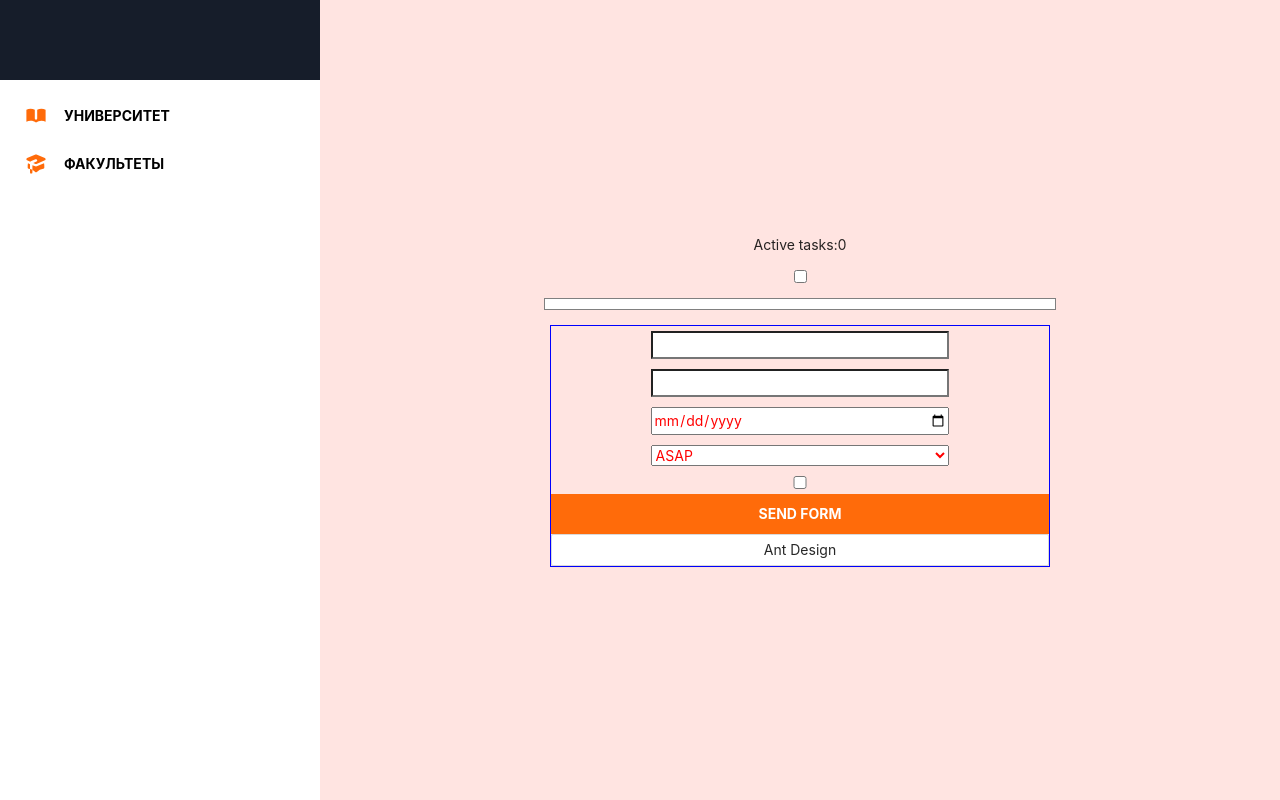
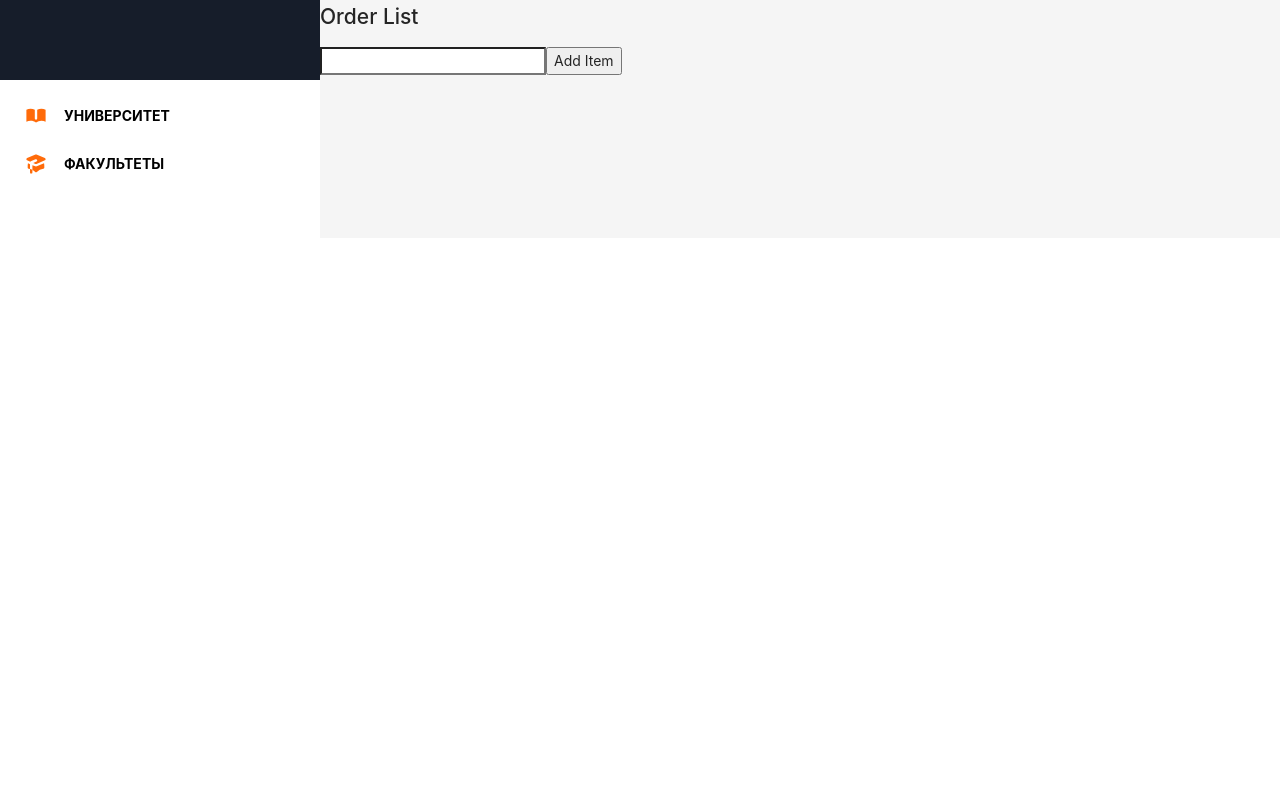
Before and after one commit to MarselBurdo/r-lessons, a React (Create React App) app: page / in a window 1280 px wide. Built offline with nearby package versions, Linux system fonts and the light colour scheme.

Commit message:
livecycle

```diff
--- a/package.json
+++ b/package.json
@@ -9,6 +9,7 @@
     "@testing-library/react": "^11.2.7",
     "@testing-library/user-event": "^12.8.3",
     "antd": "^4.16.13",
+    "classnames": "^2.3.1",
     "node-sass": "^6.0.1",
     "prop-types": "^15.7.2",
     "react": "^17.0.2",
@@ -16,6 +17,7 @@
     "react-icons": "^4.3.1",
     "react-scripts": "4.0.3",
     "tailwindcss": "^2.2.17",
+    "uuid": "^8.3.2",
     "web-vitals": "^1.1.2"
   },
   "scripts": {
--- /dev/null
+++ b/src/Components/Order/AddItem/AddItem.jsx
@@ -0,0 +1,34 @@
+import React, { useState } from "react";
+import { v4 as uuidv4 } from "uuid";
+
+export default function AddItem({ changeItems, items }) {
+  const [input, setInput] = useState("");
+
+  const handleOnClick = () => {
+    if (!input) return alert("Write item");
+
+    if (items && items.some((item) => item.text === input))
+      return alert("This item in list. Change you chose");
+
+    changeItems((prev) => [
+      ...prev,
+      { id: uuidv4(), text: input, done: false },
+    ]);
+
+    //clear input
+    setInput("");
+  };
+
+  return (
+    <div>
+      <input
+        type="text"
+        value={input}
+        onChange={(e) => setInput(e.target.value)}
+      />
+      <button type="button" onClick={handleOnClick}>
+        Add Item
+      </button>
+    </div>
+  );
+}
--- /dev/null
+++ b/src/Components/Order/LiveCycle.jsx
@@ -0,0 +1,79 @@
+import React, { useEffect, useState } from "react";
+
+let x = 0;
+
+export default function LiveCycle() {
+  /**
+   * Объявляем state
+   *  аналог записи state ниже
+  const [liveCycleState, setLiveCycleState] = useState({
+    counter: 0,
+    show: false,
+  });
+   */
+  const [counter, setCounter] = useState(0);
+  const [show, setShow] = useState(false);
+
+  console.log("Render in Conponent");
+
+  useEffect(() => {
+    /**
+     * тут обычно делается запрос на API(бэкенд)
+     */
+    console.log("This useEffect like componentDidMount, render once");
+
+    // setShow(true);
+  }, []);
+
+  useEffect(() => {
+    console.log(
+      "This useEffect like componentDidUpdate, render which counter change",
+      counter
+    );
+  }, [counter]);
+
+  useEffect(() => {
+    console.log(
+      "This useEffect like componentDidUpdate, render which show change",
+      show
+    );
+  }, [show]);
+
+  useEffect(() => {
+    console.log("useEffect no dependency");
+  });
+
+  useEffect(() => {
+    console.log("useEffect x", x);
+  }, [x]);
+
+  useEffect(() => {
+    return () => {
+      console.log(
+        "This useEffect like componentDidUnmount render in component die"
+      );
+    };
+  }, []);
+
+  return (
+    <>
+      {" "}
+      <h2>Значение: {counter}</h2>
+      <button
+        type="button"
+        onClick={() => setCounter((prevCount) => prevCount + 1)}
+      >
+        Увеличить
+      </button>
+      <button
+        type="button"
+        onClick={() => {
+          x += 10;
+          console.log("button x", x);
+        }}
+      >
+        Увеличить X
+      </button>
+    </>
+  );
+}
--- /dev/null
+++ b/src/Components/Order/Order.jsx
@@ -0,0 +1,50 @@
+import React, { useEffect, useState } from "react";
+
+import { v4 as uuidv4 } from "uuid";
+
+import AddItem from "./AddItem/AddItem";
+import List from "./OrderList/List";
+// import LiveCycle from "./LiveCycle";
+
+export default function Order() {
+  const [items, setItems] = useState(null);
+
+  useEffect(() => {
+    //simple variation FETCH to API
+    // const data = [
+    //   { id: uuidv4(), text: "Milk", done: false },
+    //   { id: uuidv4(), text: "Potato", done: true },
+    //   { id: uuidv4(), text: "Carrot", done: false },
+    // ];
+
+    try {
+      const data = JSON.parse(localStorage.items);
+
+      if (!data) {
+        setItems([]);
+        return;
+      }
+      /**
+       * изменили локальное сотсояние компонета см ниже
+       */
+      setItems([...data]);
+    } catch (error) {
+      console.log(error);
+      setItems([]);
+    }
+  }, []);
+
+  useEffect(() => {
+    localStorage.setItem("items", JSON.stringify(items));
+  }, [items]);
+
+  //   console.log(items);// выходит 2 раза
+
+  return (
+    <div>
+      {/* <LiveCycle /> */}
+      <List listItems={items} />
+      <AddItem changeItems={setItems} items={items} />
+    </div>
+  );
+}
--- /dev/null
+++ b/src/Components/Order/OrderList/List.css
@@ -0,0 +1,4 @@
+.order-done {
+  text-decoration: line-through;
+  font-size: 18px;
+}
--- /dev/null
+++ b/src/Components/Order/OrderList/List.jsx
@@ -0,0 +1,23 @@
+import React from "react";
+import cn from "classnames";
+
+import "./List.css";
+
+export default function List({ listItems }) {
+  console.log(listItems);
+
+  // if (Array.isArray(listItems))
+  return (
+    <div>
+      <h2>Order List</h2>
+      <ul>
+        {listItems &&
+          listItems.map((el) => (
+            <li key={el.id} className={cn("items", { "order-done": el.done })}>
+              {el.text}
+            </li>
+          ))}
+      </ul>
+    </div>
+  );
+}
--- a/src/Components/Wrapper/Wrapper.jsx
+++ b/src/Components/Wrapper/Wrapper.jsx
@@ -2,7 +2,8 @@ import React from "react";
 import Sidebar from "../Sidebar/Sidebar";
 // import Main from "../Main/Main";
 import { Container } from "./Wrapper.styles";
-import Task from "../Tasks/Task/Task";
+// import Task from "../Tasks/Task/Task";
+import Order from "../Order/Order";
 
 const Wrapper = () => {
   return (
@@ -10,7 +11,8 @@ const Wrapper = () => {
       <Sidebar />
       {/* <Main /> */}
 
-      <Task />
+      {/* <Task /> */}
+      <Order />
     </Container>
   );
 };
```
Also changed, not shown: 1 other file (tests, documents, lock files or other folders).
